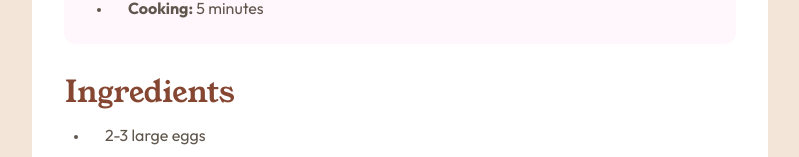
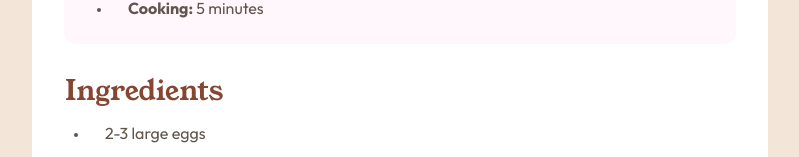
Before and after one commit to DarrickFauvel/fem2407-recipe-page-next, a Next.js app: page / in a window 1280 px wide. Shown: the part 780-937 px from the top of the page, without its empty margins (240-1039 px from the left). Built offline with nearby package versions, Linux system fonts and the light colour scheme.

Commit message:
Update font size

```diff
--- a/app/components/recipe/components/title-level2/index.tsx
+++ b/app/components/recipe/components/title-level2/index.tsx
@@ -6,7 +6,7 @@ type RecipeTitleProps = {
 
 const RecipeTitleLevel2 = ({ children }: RecipeTitleProps) => {
   return (
-    <h3 className="text-fem-brown-800 text-3xl font-young-serif leading-none">
+    <h3 className="text-fem-brown-800 text-[28px] font-young-serif leading-none">
       {children}
     </h3>
   )
```
